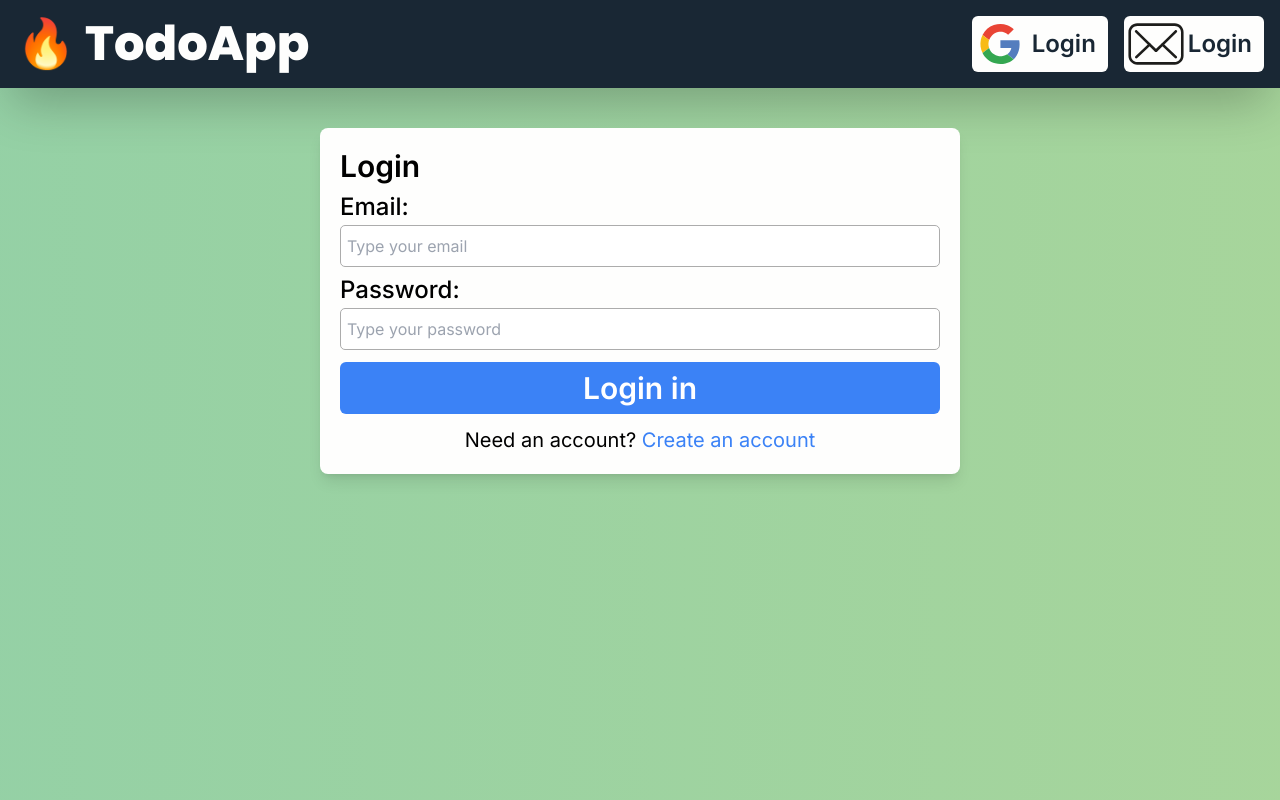
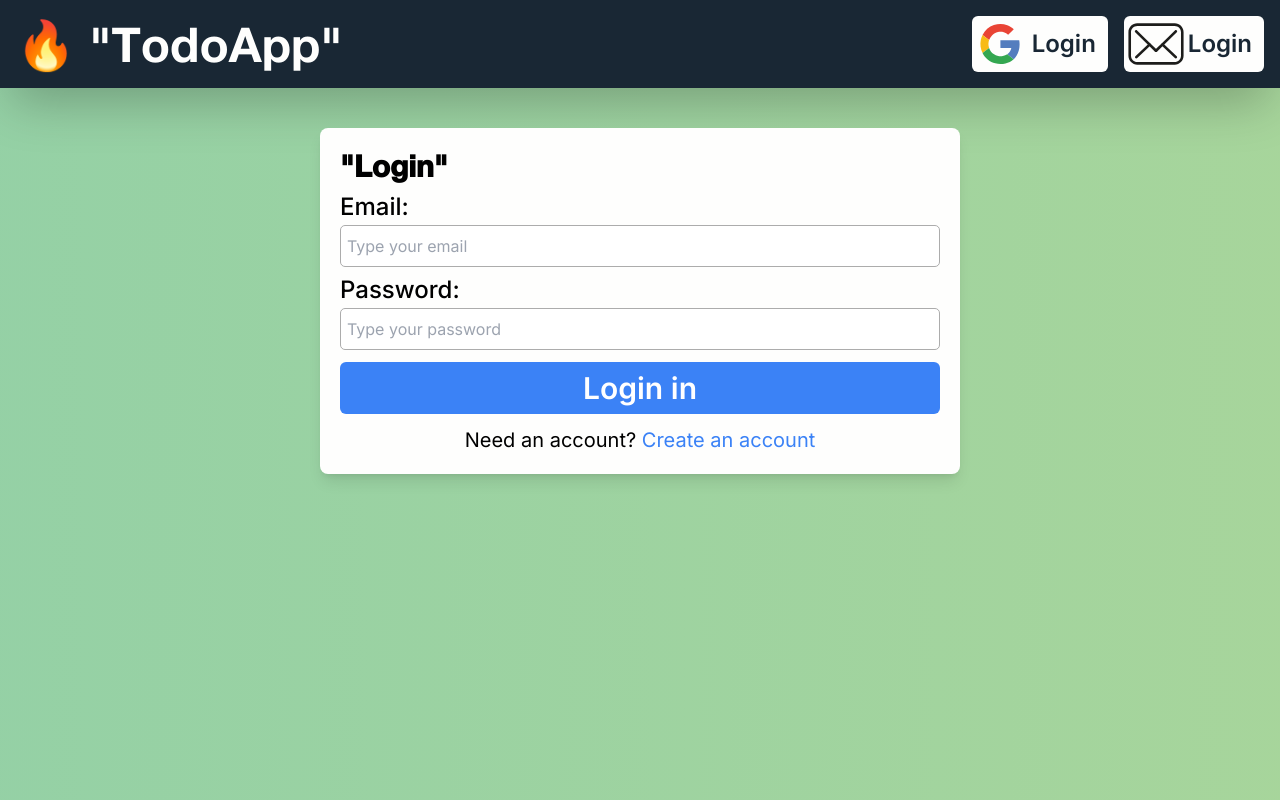
Before and after one commit to Parth099/Firebase-React-TodoApp, a React (Vite) app: page /sign-in in a window 1280 px wide. Built offline with nearby package versions, Linux system fonts and the light colour scheme; no server answers.

Commit message:
added fun 'off-white' font

```diff
--- a/src/index.css
+++ b/src/index.css
@@ -1,6 +1,12 @@
 /* fonts */
 @import url("https://fonts.googleapis.com/css2?family=Poppins:wght@800&family=Roboto:ital,wght@0,400;0,500;1,500&display=swap");
 @import url("https://fonts.googleapis.com/css2?family=Inter:wght@400;500;600&display=swap");
+
+@font-face {
+    font-family: "HNB";
+    src: url("./assets/HelveticaNeueBold.ttf");
+}
+
 .title-font {
     font-family: "Poppins", Arial, Helvetica, sans-serif;
     font-weight: 800;
@@ -8,6 +14,10 @@
 
 .secondary-font {
     font-family: "Inter", sans-serif;
+}
+
+.header-font {
+    font-family: "HNB", "Inter", sans-serif;
 }
 /* reset */
 
--- a/src/routes/NavBar.tsx
+++ b/src/routes/NavBar.tsx
@@ -13,7 +13,7 @@ export default function NavBar() {
     return (
         <div className="nav-bar w-full bg-sblue secondary-font shadow-2xl p-4 text-swhite flex justify-between items-center">
             <Link to={"/"}>
-                <h1 className="title-font text-5xl">🔥 TodoApp</h1>
+                <h1 className="header-font  text-5xl">🔥 "TodoApp"</h1>
             </Link>
             {!currentUser && (
                 <div className="sign-in-bar">
--- a/src/routes/SignIn/SignIn.tsx
+++ b/src/routes/SignIn/SignIn.tsx
@@ -54,7 +54,7 @@ export default function SignIn() {
     return (
         <section className="w-100 flex justify-center secondary-font">
             <div className="signup-card-cont w-160 mt-10 p-5 bg-swhite rounded-lg shadow-lg">
-                <div className="font-semibold text-3xl">Login</div>
+                <div className="header-font font-semibold text-3xl">"Login"</div>
                 <form
                     className="flex flex-col"
                     onSubmit={(e) => {
--- a/src/routes/SignUp/SignUp.tsx
+++ b/src/routes/SignUp/SignUp.tsx
@@ -65,7 +65,7 @@ export default function SignUp() {
     return (
         <section className="w-100 flex justify-center secondary-font">
             <div className="signup-card-cont w-160 mt-10 p-5 bg-swhite rounded-lg shadow-lg">
-                <div className="font-semibold text-3xl">New Account Creation</div>
+                <div className="header-font font-semibold text-3xl">"New Account Creation"</div>
                 <form
                     className="flex flex-col"
                     onSubmit={(e) => {
```
Also changed, not shown: src/assets/HelveticaNeueBold.ttf (added).
